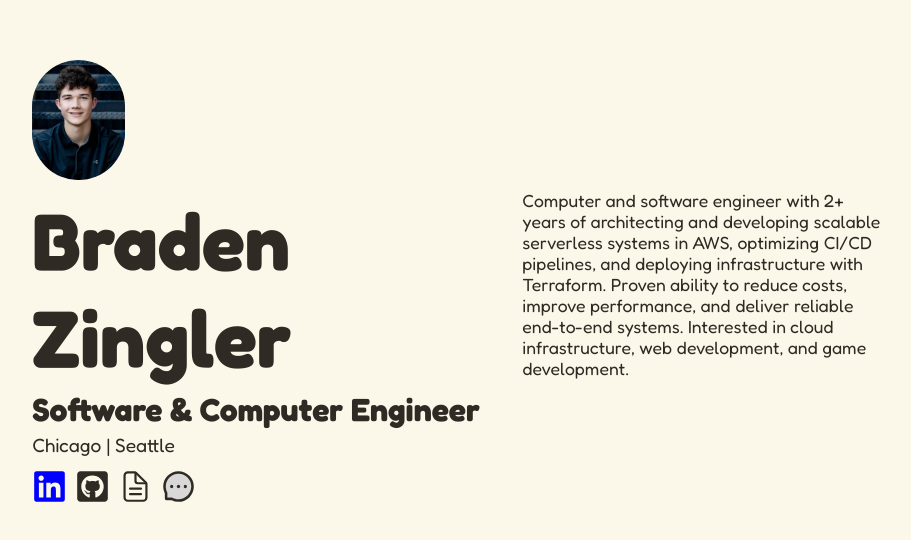
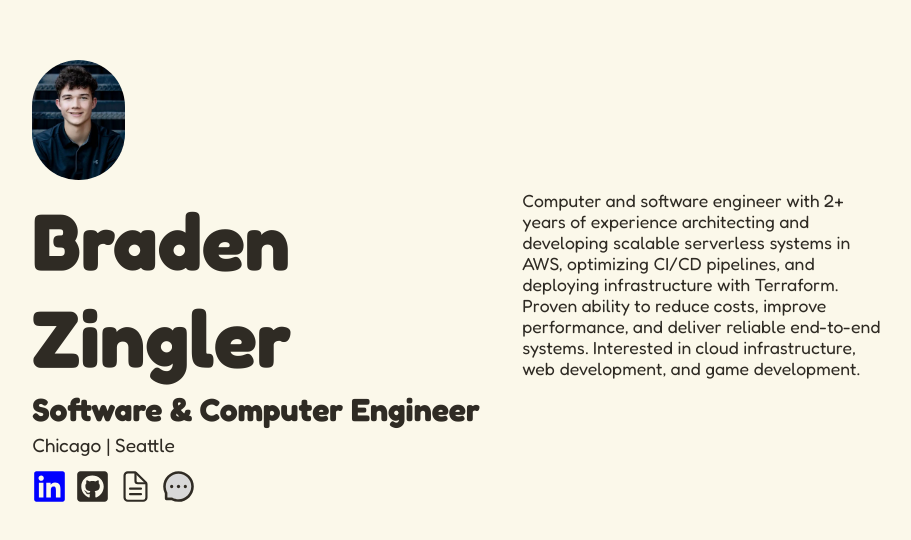
Before and after one commit to bradenzingler/portfolio, a React (Vite) app: page / in a window 1280 px wide. Shown: the part 116-656 px from the top of the page, without its empty margins (179-1090 px from the left). Built offline with nearby package versions, Linux system fonts and the light colour scheme.

Commit message:
Small updates

```diff
--- a/package.json
+++ b/package.json
@@ -4,7 +4,7 @@
 	"version": "0.0.0",
 	"type": "module",
 	"scripts": {
-		"dev": "vite",
+		"dev": "vite --host",
 		"build": "tsc -b && vite build",
 		"lint": "eslint .",
 		"preview": "npm run build && vite preview",
--- a/src/components/AboutMe.tsx
+++ b/src/components/AboutMe.tsx
@@ -1,15 +1,15 @@
+export default function AboutMe() {
 
-export default function AboutMe() {
 	return (
 		<section id="about-me">
 			<hr />
 			<p>
-				Computer and software engineer with 2+ years of architecting and
-				developing scalable serverless systems in AWS, optimizing CI/CD
-				pipelines, and deploying infrastructure with Terraform. Proven
-				ability to reduce costs, improve performance, and deliver
-				reliable end-to-end systems. Interested in cloud infrastructure,
-				web development, and game development.
+				Computer and software engineer with 2+ years of experience
+				architecting and developing scalable serverless systems in AWS,
+				optimizing CI/CD pipelines, and deploying infrastructure with
+				Terraform. Proven ability to reduce costs, improve performance,
+				and deliver reliable end-to-end systems. Interested in cloud
+				infrastructure, web development, and game development.
 			</p>
 		</section>
 	);
--- a/src/components/header/Header.tsx
+++ b/src/components/header/Header.tsx
@@ -2,9 +2,10 @@ import "./Header.css";
 import Links from "./links/Links";
 
 export default function Header() {
+
 	return (
 		<header>
-			<img id="portrait" src="/portrait.webp"></img>
+			<img id="portrait" src="/portrait.webp" />
 			<div id="info">
 				<h1>Braden Zingler</h1>
 				<h2>Software & Computer Engineer</h2>
--- a/src/components/header/links/Links.tsx
+++ b/src/components/header/links/Links.tsx
@@ -11,20 +11,20 @@ export default function Links() {
 
 	return (
 		<div id="links">
-			<a href={linkedIn} title="Braden Zingler's LinkedIn Account">
+			<a href={linkedIn} title="LinkedIn">
 				<FaLinkedin id="linkedin" size={iconSize} />
 			</a>
-			<a href={github} title="Braden Zingler's Github Account">
+			<a href={github} title="Github">
 				<FaGithubSquare id="github" size={iconSize} />
 			</a>
 			<a
 				href={resume}
 				rel="noopener noreferrer"
-				title="Braden Zingler's Resume"
+				title="Resume"
 			>
 				<IoDocumentTextOutline size={iconSize} />
 			</a>
-			<a href="/contact" title="Contact me">
+			<a href="/contact" title="Contact Me">
 				<AiTwotoneMessage size={iconSize} />
 			</a>
 		</div>
--- a/src/index.css
+++ b/src/index.css
@@ -50,6 +50,7 @@ button {
 	color: var(--primary-color);
 	border: none;
 	outline: none;
+    padding: 0.5rem 0;
 	font-size: var(--md-font);
 	&:hover {
 		filter: brightness(1.5);
```
